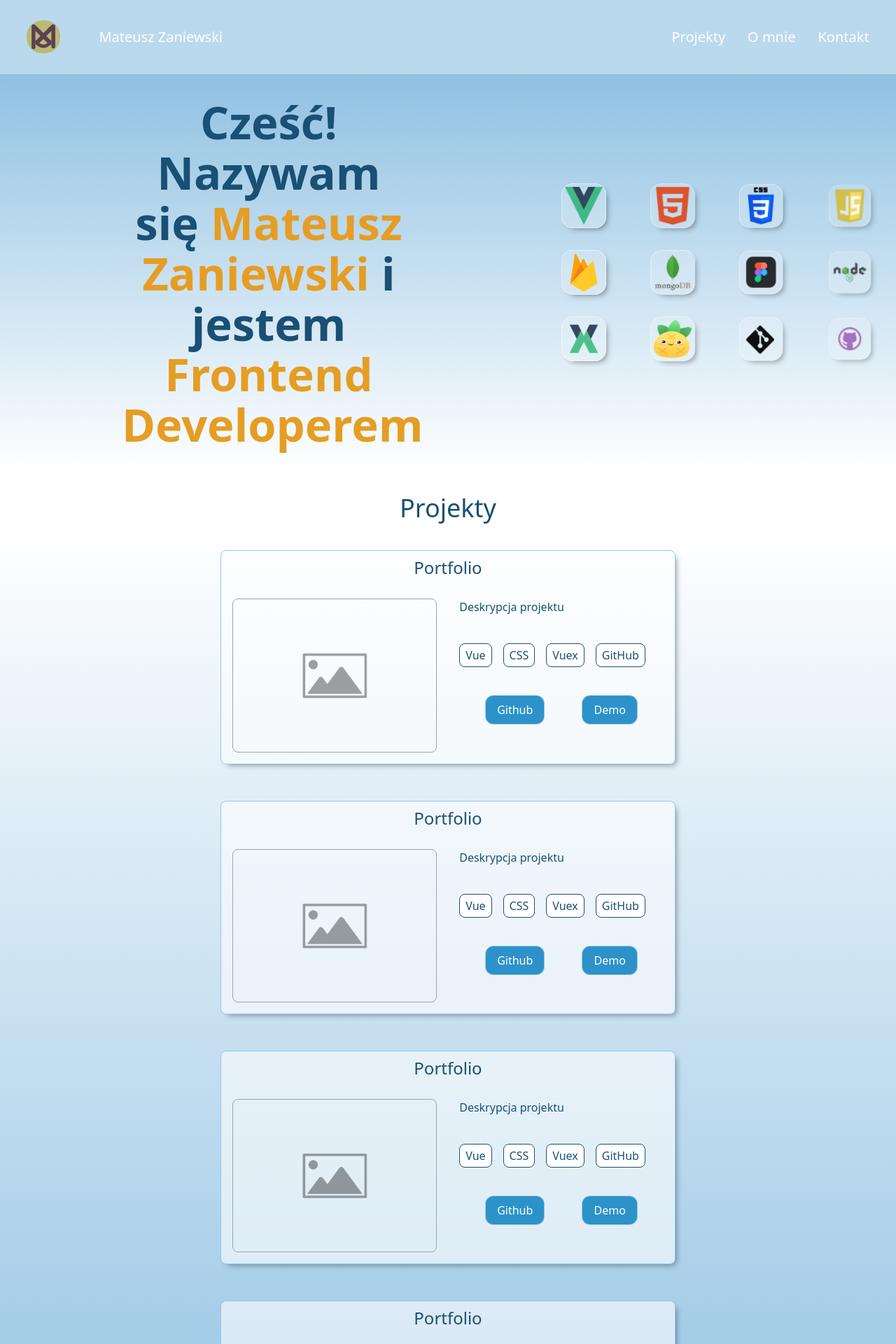
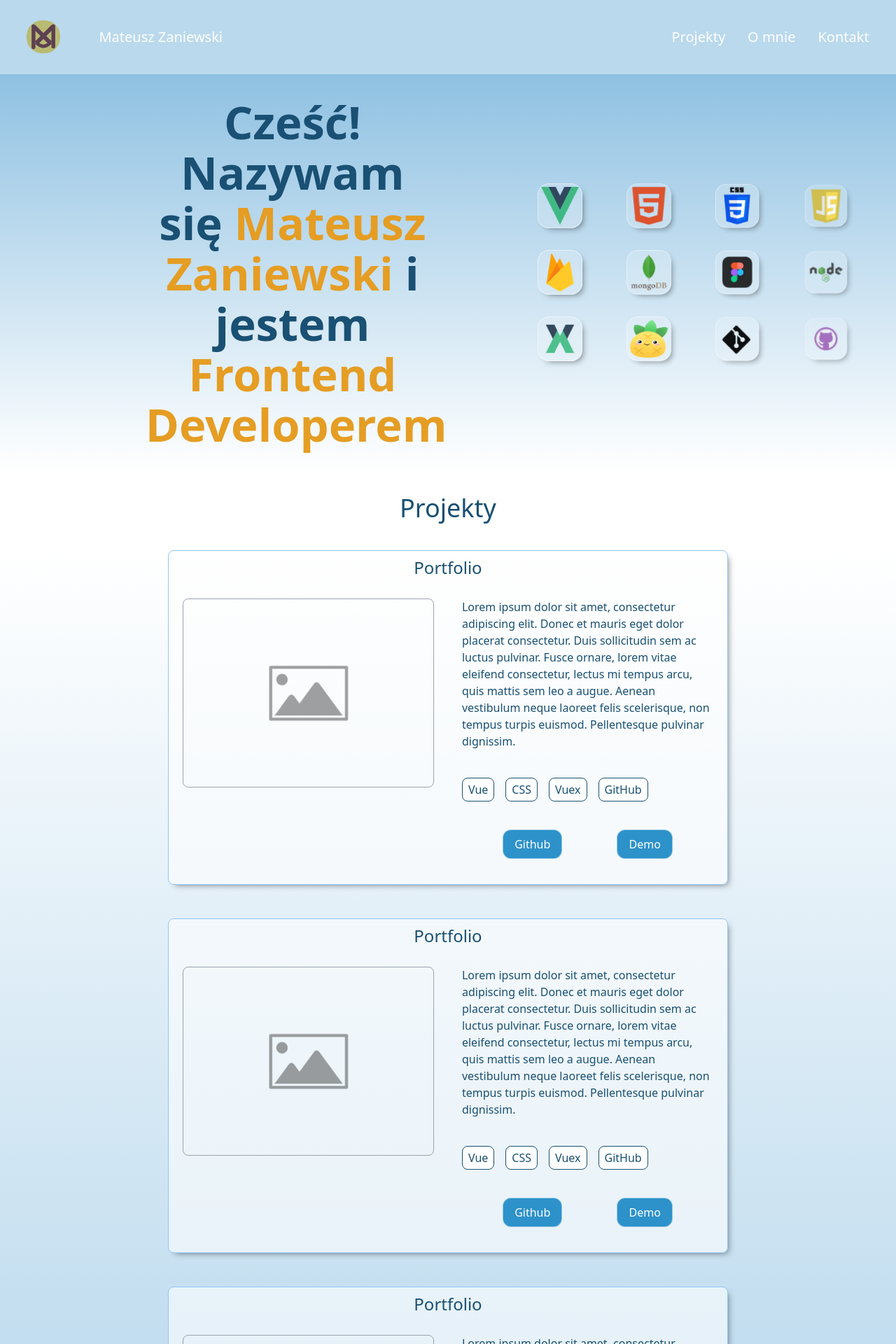
Before and after one commit to MateuszZaniewski/Portfolio, a Vue app: page / in a window 1280 px wide. Shown: the top 1920 px of the page at 70% size. Built offline with nearby package versions, Linux system fonts and the light colour scheme.

Commit message:
working template

```diff
--- /dev/null
+++ b/src/Components/Buttons/GitHubButton.vue
@@ -0,0 +1,22 @@
+<script setup>
+
+
+
+</script>
+
+
+<template>
+
+<a class="border" href="https://github.com/MateuszZaniewski">Mój GitHub</a>
+
+
+
+</template>
+
+
+
+<style scoped>
+
+
+
+</style>
--- /dev/null
+++ b/src/Components/FormComponents/AboutMeSkeleton.vue
@@ -0,0 +1,37 @@
+<script setup>
+
+import GitHubLink from '../Buttons/GitHubButton.vue'
+
+</script>
+
+
+<template>
+
+<div class="container h-auto w-[90%] mx-auto pb-4 my-10
+ text-center rounded-lg border border-solid border-blue-300 bg-opacity-60 bg-white
+ sm:max-w-[650px]
+ lg:w-[100%] lg:max-w-[800px]
+ xl:">
+ <p class="w-[90%] mx-auto text-left px-4 py-4 text-white
+           lg:text-[20px]">
+    Lorem ipsum dolor sit amet, consectetur adipiscing elit. Nam pulvinar lacinia venenatis. Donec sit amet orci ex. Donec mattis metus vel enim accumsan tempor. Vivamus porta luctus neque, ullamcorper aliquet arcu feugiat eu. Donec lobortis accumsan malesuada. Proin pretium sapien id tristique auctor. Cras vel tempus ex. Vivamus lacinia vestibulum lectus, ut faucibus elit ullamcorper ut. Nam massa neque, accumsan nec nibh ac, luctus lacinia lorem. Duis lorem odio, commodo quis ante in, laoreet eleifend ex. Etiam congue neque augue, ut congue magna finibus placerat. Nullam in magna eget lectus maximus gravida. Suspendisse vitae orci ac nunc pretium interdum at nec nunc. Vestibulum ante ipsum primis in faucibus orci luctus et ultrices posuere cubilia curae;
+ </p>
+</div>
+
+<GitHubLink class="px-12 py-4 flex justify-center w-fit mx-auto rounded-2xl bg-white bg-opacity-20 text-white hover:bg-opacity-80 hover:text-[#195073] hover:border-[#195073]
+lg:text-[20px]"/>
+
+
+</template>
+
+
+
+<style scoped>
+
+.container {
+    box-shadow: 5px 5px 10px -5px rgba(0,0,0,0.5);
+    background-color: hsla(0, 0%, 100%, 0.2);
+}
+
+
+</style>
--- a/src/Components/FormComponents/ProjectSkeleton.vue
+++ b/src/Components/FormComponents/ProjectSkeleton.vue
@@ -15,11 +15,11 @@ console.log(props.obj)
 
 <template>
 
-<div class="container h-auto w-[90%] mb-20 pb-4
- mx-auto my-8 text-center rounded-lg border border-solid border-blue-300 bg-opacity-60 bg-white
+<div class="container h-auto w-[90%] pb-4
+ text-center rounded-lg border border-solid border-blue-300 bg-opacity-60 bg-white
  sm:max-w-[650px]
- lg:w-[100%]
- xl:mb-5">
+ lg:w-[100%] lg:max-w-[800px]
+ xl:">
     <h3 class="pt-2 pb-2 text-lg text-[#195073]
                sm:text-2xl">{{ obj.name}}</h3>
     <div class="sm:flex">
--- /dev/null
+++ b/src/Components/LogoComponent/PersonalFotoComponent.vue
@@ -0,0 +1,37 @@
+<script setup>
+
+
+</script>
+
+
+<template>
+
+<div class="container h-[150px] w-[150px] flex justify-center
+            sm:h-[160px] sm:w-[160px]
+            lg:h-[250px] lg:w-[250px]
+            xl:h-[300px] xl:w-[300px]">
+    <div class="foto rounded-full">
+
+    </div>
+</div>
+
+</template>
+
+
+
+<style scoped>
+
+.container{
+    outline: 10px solid rgba(255, 255, 255, 0.199);
+}
+
+
+.foto {
+    height: 100%;
+    width: 100%;
+    background-image: url('../../assets/me.jpg');
+    background-repeat: no-repeat;
+    background-size: contain;
+}
+
+</style>
--- a/src/Components/PortfolioComponent.vue
+++ b/src/Components/PortfolioComponent.vue
@@ -3,6 +3,8 @@
 import navbar from './NavbarComponent/Navbar.vue'
 import hero from './SmallComponents/HeroComponent.vue'
 import projects from './SmallComponents/ProjectsComponent.vue'
+import about from './SmallComponents/AboutComponent.vue'
+import contact from './SmallComponents/ContactComponent.vue'
 
 
 </script>
@@ -13,6 +15,8 @@ import projects from './SmallComponents/ProjectsComponent.vue'
 <navbar  />
 <hero />
 <projects />
+<about />
+<contact />
 
 </template>
 
--- /dev/null
+++ b/src/Components/SmallComponents/AboutComponent.vue
@@ -0,0 +1,35 @@
+<script setup>
+
+import personalFoto from '../LogoComponent/PersonalFotoComponent.vue'
+import skeleton from '../FormComponents/AboutMeSkeleton.vue'
+
+</script>
+
+
+<template>
+
+<section>
+    <h2 class="text-3xl w-[90%] mx-auto pb-10 pt-8 text-white
+    sm:text-4xl sm:max-w-[600px]
+    lg:text-center lg:pb-10">O mnie</h2>
+
+    <personalFoto class="mx-auto rounded-full"/>
+
+    <skeleton />
+</section>
+
+
+</template>
+
+
+
+<style scoped>
+
+
+section {
+    background: linear-gradient(#8FC1E2, #1e74a9cc);
+    height: auto;
+}
+
+
+</style>
--- /dev/null
+++ b/src/Components/SmallComponents/ContactComponent.vue
@@ -0,0 +1,54 @@
+<script setup>
+
+
+</script>
+
+
+
+<template>
+
+<section>
+    <h2 class="text-3xl w-[90%] mx-auto pb-10 pt-8 text-white
+    sm:text-4xl sm:max-w-[600px]
+    lg:text-center lg:pb-10">Formularz Kontaktowy</h2>
+
+    <div class="sm:flex sm:flex-row sm:items-start sm:justify-center">
+        <div class="sm:order-2 sm:w-[50%]">
+            <p class="text-white w-[90%] mx-auto pb-10 pt-8 sm:mx-0 sm:text-[20px] sm:w-[60%] sm:pl-8 sm:py-0 lg:text-[22px]">Podoba ci się moja praca? Chcesz nawiązać współpracę? Koniecznie do mnie napisz! Skorzystaj z formularza lub napisz na mateusz.zaniewski94@gmail.com</p>
+        </div>
+
+
+        <div class="sm:order-1 sm:w-[50%] sm:flex sm:justify-end lg:text-[18px]">
+            <form class="flex flex-col gap-5 pl-5 w-[80%] sm:pl-0 ">
+                <input placeholder="Imię" class="bg-white bg-opacity-20 border border-white rounded-lg max-w-[350px] placeholder-[#195073] py-3" />
+                <input type="email" placeholder="Email" class="bg-white bg-opacity-20 border border-white rounded-lg max-w-[350px] placeholder-[#195073] py-3" />
+                <textarea placeholder="Treść wiadomości" class="bg-white bg-opacity-20 border border-white rounded-lg max-w-[350px] placeholder-[#195073] py-3 " />
+                <button class="px-12 py-3 w-fit rounded-2xl bg-[#195073] text-white hover:bg-opacity-60  hover:border-white
+                lg:text-[20px]" type="submit">Wyślij</button>
+            </form>
+        </div>
+
+    </div>
+
+
+
+    <p class="pt-10 text-center">Mateusz Zaniewski 2023</p>
+</section>
+
+</template>
+
+
+
+<style scoped>
+
+section {
+    background: linear-gradient(#1e74a9cc, #ffffff);
+}
+
+input, textarea {
+    text-indent: 1.5rem;
+    box-shadow: 5px 5px 10px -5px rgba(0,0,0,0.5);
+
+}
+
+</style>
--- a/src/Components/SmallComponents/HeroComponent.vue
+++ b/src/Components/SmallComponents/HeroComponent.vue
@@ -10,8 +10,9 @@ const row3 = ['vuex.png', 'pinia.png', 'git.png', 'github.png'];
 
 <template>
 
-<main class="flex flex-col
-             xl:flex-row xl:h-auto items-center justify-around xl:pb-8 xl:pt-8" >
+<main class="flex flex-col items-center justify-center
+             xl:flex-row xl:h-auto
+             xl:pb-8 xl:pt-8" >
     <div class="xl:w-[700px] xl:h-auto">
         <h1 class="text-[5.128vh] font-bold text-[#195073] pt-[2.564vh] w-[80vw] h-auto leading-[6.15vh]
                    text-center
--- a/src/Components/SmallComponents/ProjectsComponent.vue
+++ b/src/Components/SmallComponents/ProjectsComponent.vue
@@ -23,7 +23,7 @@ class Project {
 }
 
 
-let proj1 = new Project('Portfolio','../../assets/vuejs.png' , 'Deskrypcja projektu' ,['Vue','CSS','Vuex','GitHub'], true, false)
+let proj1 = new Project('Portfolio','../../assets/vuejs.png' , 'Lorem ipsum dolor sit amet, consectetur adipiscing elit. Donec et mauris eget dolor placerat consectetur. Duis sollicitudin sem ac luctus pulvinar. Fusce ornare, lorem vitae eleifend consectetur, lectus mi tempus arcu, quis mattis sem leo a augue. Aenean vestibulum neque laoreet felis scelerisque, non tempus turpis euismod. Pellentesque pulvinar dignissim.' ,['Vue','CSS','Vuex','GitHub'], true, false);
 
 console.log(proj1)
 
@@ -34,9 +34,9 @@ console.log(proj1)
 <template>
     <h2 class="text-3xl w-[90%] mx-auto pb-2 pt-8 text-[#195073]
     sm:text-4xl sm:max-w-[600px]
-    lg:text-center">Projekty</h2>
-<section class="flex flex-col flex-wrap mx-auto
-                lg:flex-row">
+    lg:text-center lg:pb-10">Projekty</h2>
+<section class="flex flex-col flex-wrap justify-center mx-auto gap-[3rem] items-center pb-[3vh]
+                lg:flex-col lg:items-center">
     <skeleton :projNum="project1" :projName="proj1Name" :obj="proj1" class="" />
     <skeleton :projNum="project2" :projName="proj2Name" :obj="proj1" class="" />
     <skeleton :projNum="project3" :projName="proj3Name" :obj="proj1" class="" />
```
